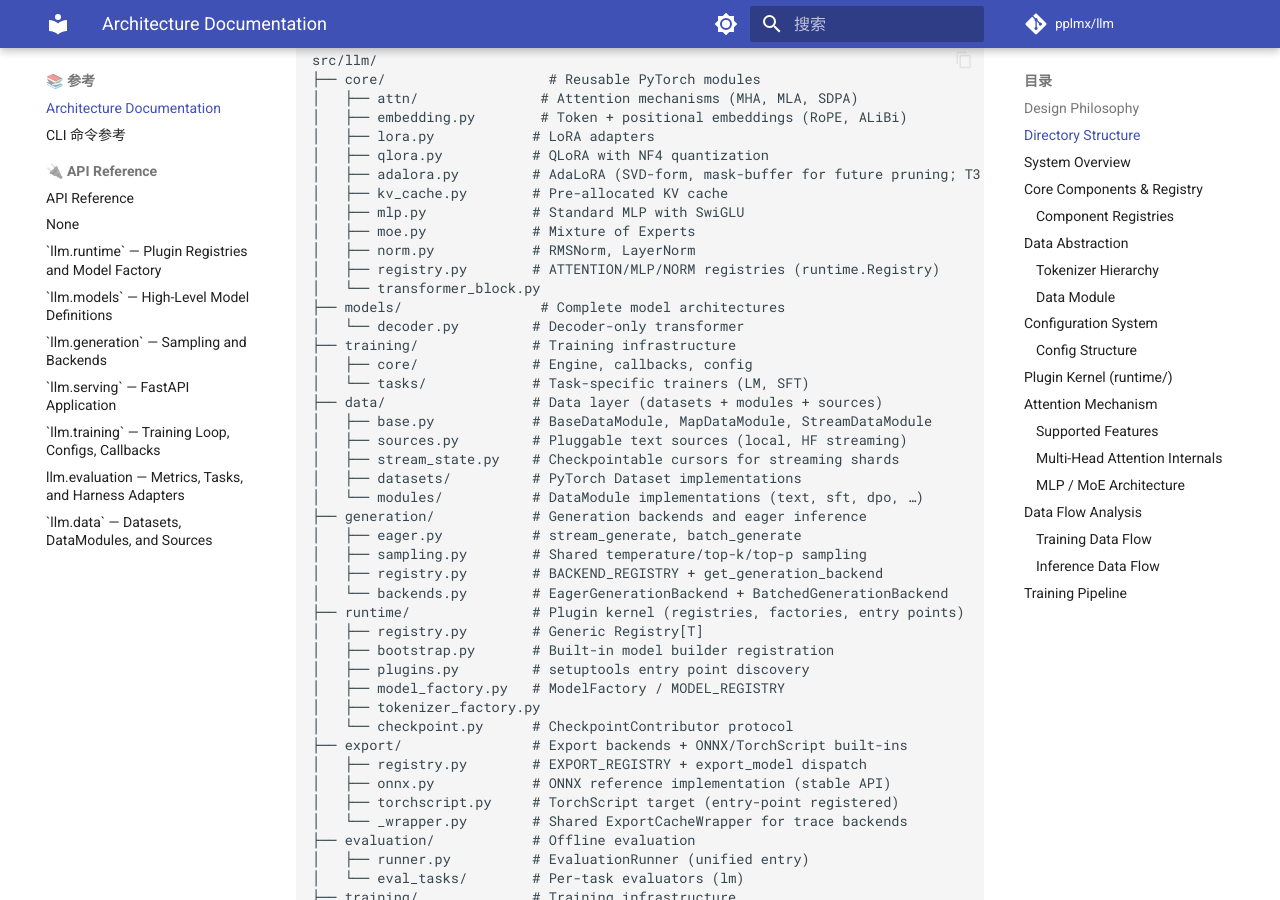
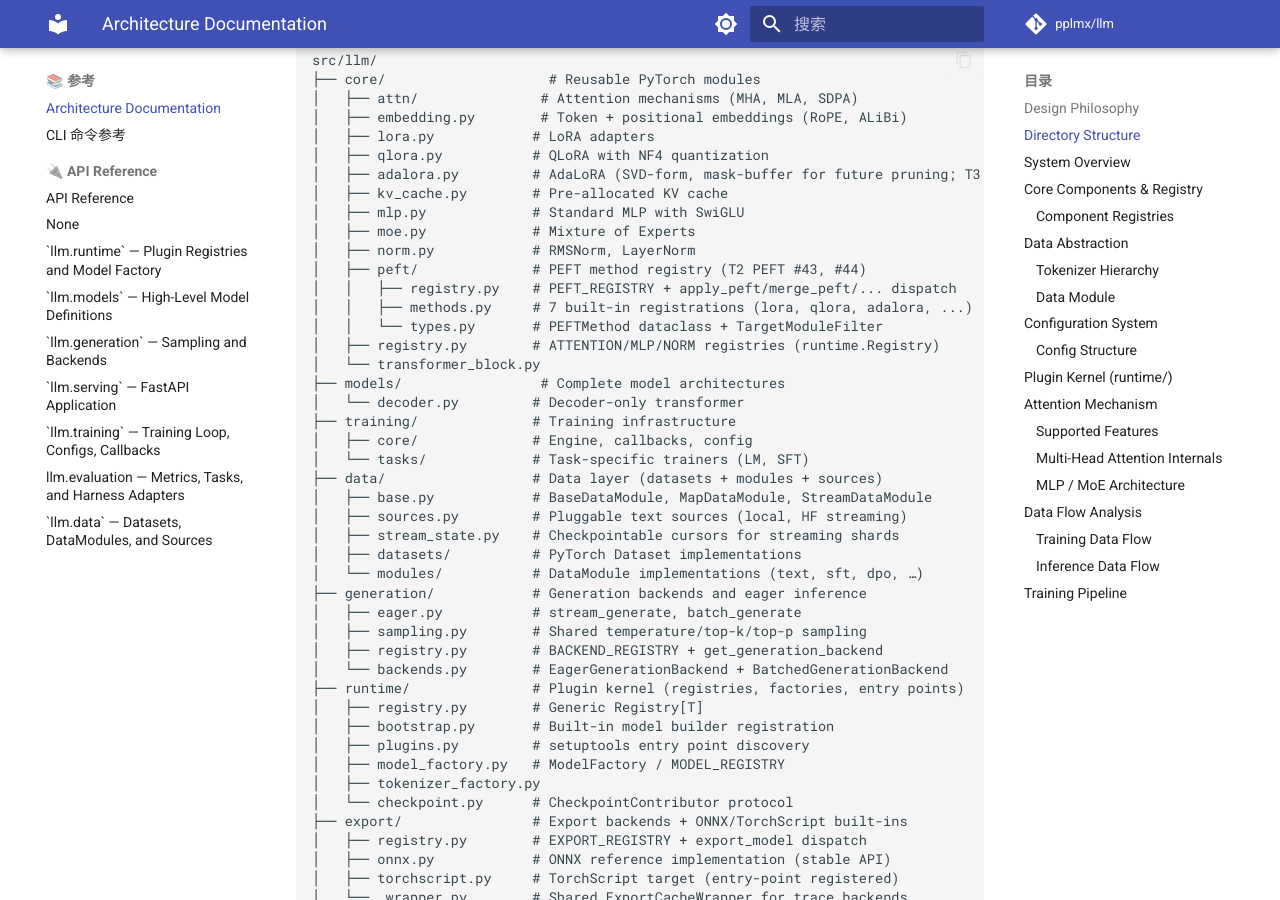
Before and after one commit to pplmx/llm, an MkDocs documentation site: the page built from docs/reference/architecture.md, in a window 1280 px wide and 900 px high, scrolled down 723 px. Built offline with MkDocs 1.6.1 and Material for MkDocs 9.7.7, drawn with Linux system fonts in a browser that asks for light colours; comment, search, counter and statistics services are not loaded; some of the changed text lies outside the part shown.

Commit message:
docs: sync PEFT registry slice to CHANGELOG, ROADMAP, architecture
Updates three documentation surfaces for the PEFT registry slices #43
(registry foundation) and #44 (trainer integration):

- CHANGELOG.md: two Added entries describing the unified PEFT_REGISTRY +
  apply_peft dispatch surface, the seven built-in registrations, the
  llm.peft_methods setuptools entry-point group, the new peft_method +
  peft_kwargs TrainingConfig fields, the Pydantic field_validator
  rejecting unknown methods at config-load time, and the backward-compat
  legacy use_* flag path preservation.
- ROADMAP.md: marks the "PEFT method registry" line as done in the
  §4 高效微调 (P2) section, noting the seven built-ins, the registry
  surface, and the trainer-side integration.
- docs/reference/architecture.md: adds src/llm/core/peft/ to the core
  module tree (registry.py + methods.py + types.py), adds the
  llm.peft_methods entry-point group to the plugin-kernel table
  (matching the existing EXPORT_REGISTRY / BACKEND_REGISTRY entries).

```diff
--- a/docs/reference/architecture.md
+++ b/docs/reference/architecture.md
@@ -29,6 +29,10 @@ src/llm/
 │   ├── mlp.py             # Standard MLP with SwiGLU
 │   ├── moe.py             # Mixture of Experts
 │   ├── norm.py            # RMSNorm, LayerNorm
+│   ├── peft/              # PEFT method registry (T2 PEFT #43, #44)
+│   │   ├── registry.py    # PEFT_REGISTRY + apply_peft/merge_peft/... dispatch
+│   │   ├── methods.py     # 7 built-in registrations (lora, qlora, adalora, ...)
+│   │   └── types.py       # PEFTMethod dataclass + TargetModuleFilter
 │   ├── registry.py        # ATTENTION/MLP/NORM registries (runtime.Registry)
 │   └── transformer_block.py
 ├── models/                 # Complete model architectures
@@ -183,6 +187,7 @@ Third-party and built-in extensions register through a shared **`Registry[T]`**
 | `llm.generation_backends` | `BACKEND_REGISTRY` | `eager`, `batched` |
 | `llm.data_sources` | `SOURCE_REGISTRY` | `local`, `hf` streaming; `dedup_local` / `dedup_hf` compose any inner source with `DedupTextSource` (T3 #39) |
 | `llm.export_backends` | `EXPORT_REGISTRY` | `onnx` (built-in), `torchscript` |
+| `llm.peft_methods` | `PEFT_REGISTRY` | `lora`, `qlora`, `adalora`, `prefix_tuning`, `ia3`, `bitfit`, `adapter` (T2 PEFT #43, #44) |
 | `llm.tasks` | hooks via `load_entry_point_hooks` | third-party `TASK_REGISTRY.register(...)` |
 
 Built-in model builders register via **setuptools entry points** only (`bootstrap.ensure_builtins_registered()` → `load_entry_point_registry("llm.models", ...)`). Attention/MLP/NORM register on module import. `train.py` additionally invokes `llm.tasks` hooks so external packages can add CLI tasks without editing core code.
```
Also changed, not shown: CHANGELOG.md (+2 -0 lines), ROADMAP.md (+1 -0 lines).
